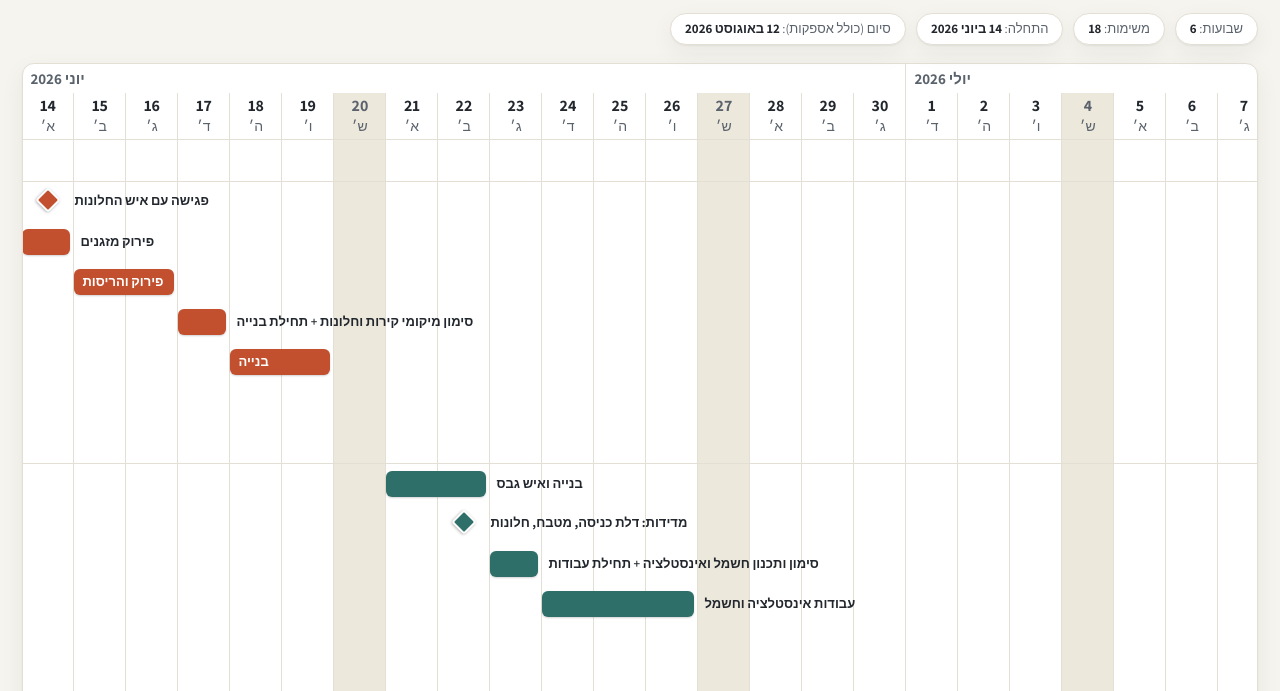
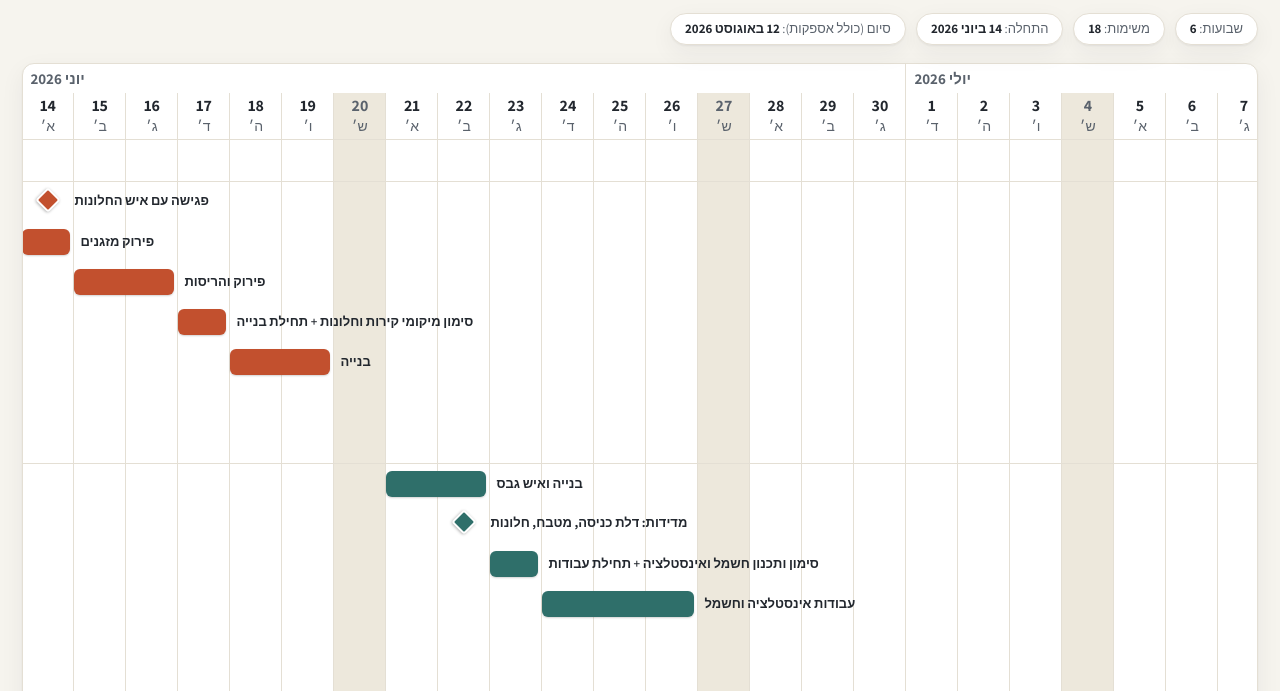
Before and after one commit to ZackLGTX/shipput, a plain HTML site: page index.html in a window 1280 px wide. Shown: the part 109-800 px from the top of the page. Drawn offline with Linux system fonts and the light colour scheme; no server answers; a web font is replaced by a local one.

Commit message:
Place all bar labels outside the bars for consistency
Co-Authored-By: Claude Fable 5 <noreply@anthropic.com>

```diff
--- a/index.html
+++ b/index.html
@@ -298,8 +298,6 @@ function computeLayout(){
 
 function cssVar(v){return getComputedStyle(document.documentElement).getPropertyValue(v).trim();}
 const COLW=parseFloat(cssVar("--col"))||52;
-const _mctx=document.createElement("canvas").getContext("2d");
-function labelFits(name,span){_mctx.font="600 13px Assistant,sans-serif";return _mctx.measureText(name).width<=span*COLW-20;}
 function esc(s){return s.replace(/[&<>"]/g,c=>({"&":"&amp;","<":"&lt;",">":"&gt;",'"':"&quot;"}[c]));}
 
 const barLabels=new Map();
@@ -481,8 +479,7 @@ function renderGantt(L){
         bar.style.background=cv;bar.style.left=(sc*COLW)+"px";bar.style.width=(span*COLW-4)+"px";
         bar.title=t.name+" · "+fmtLong(s)+(span>1?(" – "+fmtLong(e)):"")+(t.note?(" · "+t.note):"");
         const lab=document.createElement("span");lab.textContent=t.name;
-        if(labelFits(t.name,span)){bar.appendChild(lab);}
-        else{lab.className="bar-out";lab.style.left=((sc+span)*COLW+6)+"px";br.appendChild(lab);}
+        lab.className="bar-out";lab.style.left=((sc+span)*COLW+6)+"px";br.appendChild(lab);
         barLabels.set(t,lab);
         if(t.kind==="lead"){const cap=document.createElement("div");cap.className="cap";bar.appendChild(cap);}
         br.appendChild(bar);
```
